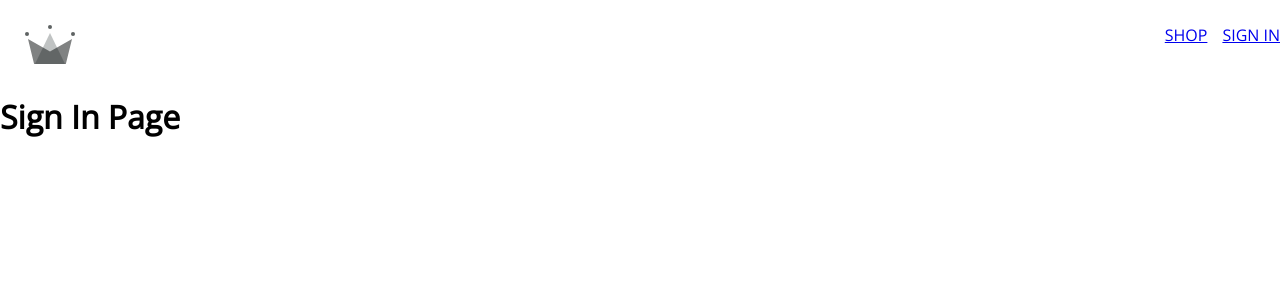
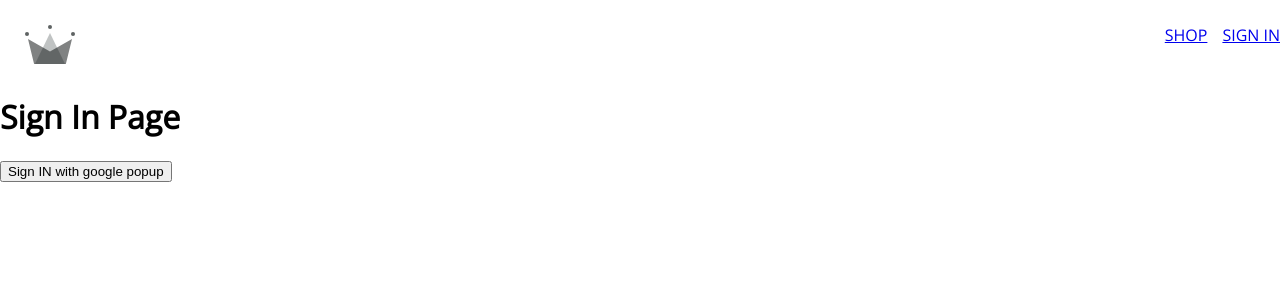
Before and after one commit to abdisa-dev/crwn-clothing, a React (Create React App) app: page /sign-in in a window 1280 px wide. Shown: the top 300 px of the page. Built offline with nearby package versions, Linux system fonts and the light colour scheme.

Commit message:
signin with google popup

```diff
--- a/src/routes/sign-in/sign-in.component.jsx
+++ b/src/routes/sign-in/sign-in.component.jsx
@@ -1,7 +1,15 @@
+import {signInWithgooglePopup} from "../../utils/firebase/firebase.utils"
+
+
 const SignIn = () => {
+  const logGoogleUser = async () => {
+    const response = await signInWithgooglePopup();
+    console.log(response)
+  }
   return (
     <div>
       <h1>Sign In Page</h1>
+      <button onClick={logGoogleUser}>Sign IN with google popup</button>
     </div>
   )
 }
```
Also changed, not shown: src/App.js (line endings or trailing spaces).
